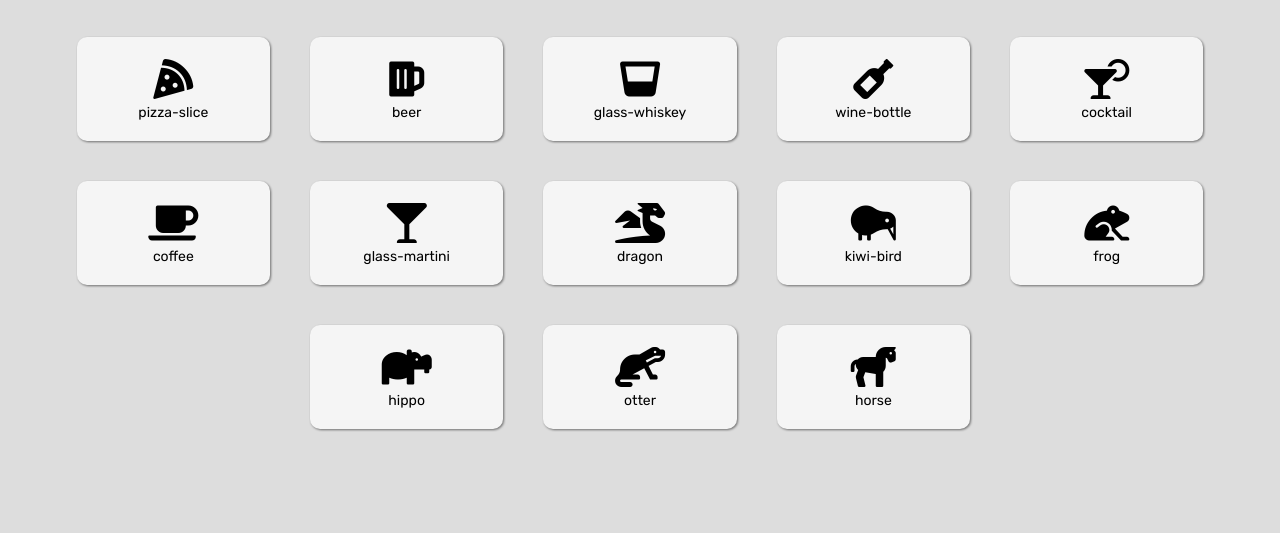
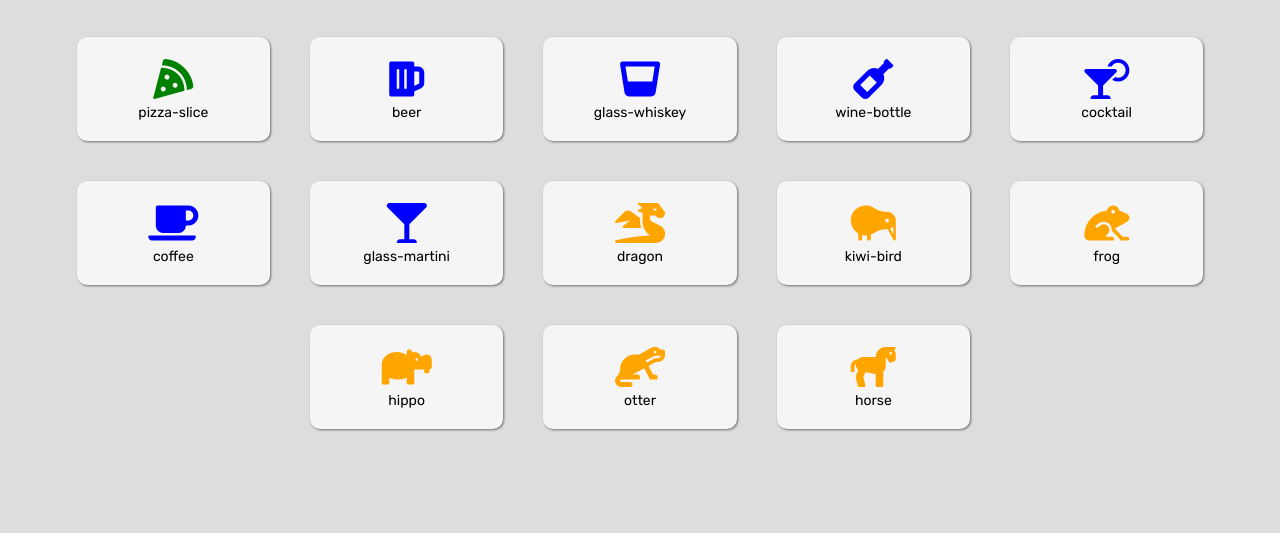
Before and after one commit to alessandro-falcone96/js-es6-icons, a plain HTML site: page index.html in a window 1280 px wide. Shown: the part 267-800 px from the top of the page. Drawn offline with nearby package versions, Linux system fonts and the light colour scheme.

Commit message:
Aggiunto milestone 2

```diff
--- a/css/style.css
+++ b/css/style.css
@@ -63,3 +63,12 @@ body {
 .icons .title {
   font-size: 14px;
 }
+.green{
+  color: green;
+}
+.blue{
+  color: blue;
+}
+.orange{
+  color: orange;
+}
--- a/js/script.js
+++ b/js/script.js
@@ -118,19 +118,34 @@ const icons = [
   },
 ];
 
+// Milestone 1
 
 icons.forEach((element, array) => {
   let icona = `<div>
-                <i class="${element.family} ${element.prefix}${element.name}"></i>
+                <i class="${element.family} ${element.prefix}${element.name} ${element.category}"></i>
                 <div class="title">${element.name}</div>
-              </div>`
+              </div>`;
   $('.icons').append(icona);
 });
 
 
+// Milestone 2
+
+var iconeFontawesome = document.getElementsByTagName("i");
+for(var i = 0; i < iconeFontawesome.length; i++){
+
+   if (iconeFontawesome[i].classList.contains("food")) {
+     $(iconeFontawesome[i]).addClass("green");
+   } else if (iconeFontawesome[i].classList.contains("beverage")) {
+     $(iconeFontawesome[i]).addClass("blue");
+   } else {
+     $(iconeFontawesome[i]).addClass("orange");
+   }
+
+}
 
 
-
+// Milestone 3
 
 
 
```
Also changed, not shown: index.html (line endings or trailing spaces).
